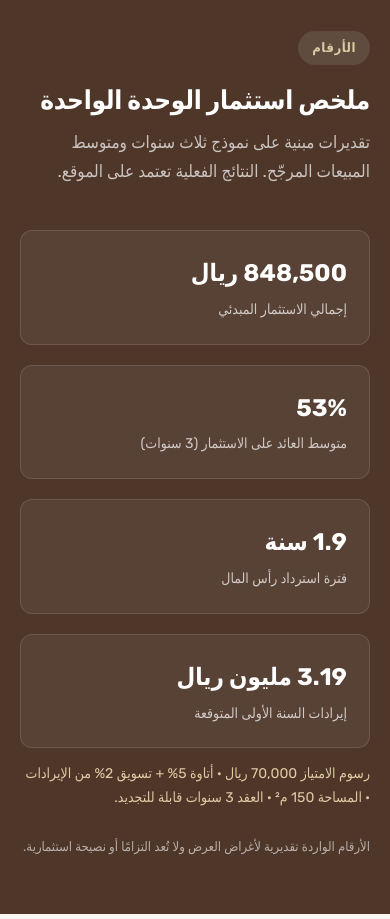
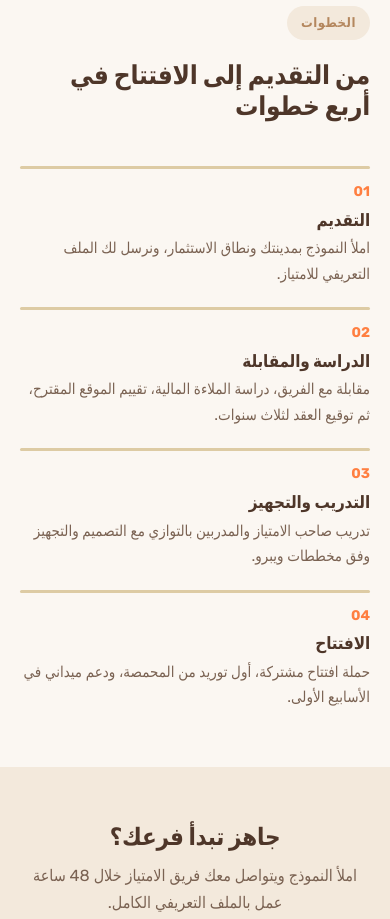
Before and after one commit to xFlex/webrew-franchise, a plain HTML site: page index.html in a window 390 px wide. Shown: the part 3700-4619 px from the top of the page. Drawn offline with Linux system fonts and the light colour scheme.

Commit message:
Remove investment figures from public page
- Delete the "الأرقام / ملخص استثمار الوحدة الواحدة" section (initial
  investment, ROI, payback, projected revenue, fee/royalty/marketing %).
- Drop the investment amount from the closing facts; drop the 2% marketing
  levy from the marketing card.
- Remove the now-dead #numbers nav link and .numbers/.stat CSS.

Financial detail now lives only in the info pack sent after a lead.

Co-Authored-By: Claude Sonnet 5 <noreply@anthropic.com>

```diff
--- a/index.html
+++ b/index.html
@@ -154,16 +154,6 @@ form.sent .form-success{display:block}
 .chip{font-size:13px;font-weight:600;background:var(--bg-tint);color:var(--dark-roast);padding:7px 14px;border-radius:var(--radius-pill)}
 @media(max-width:820px){.about .wrap{grid-template-columns:1fr;gap:28px}}
 
-/* numbers */
-.numbers{background:var(--bg-inverse);color:var(--text-inverse)}
-.numbers .section-head h2{color:#fff}
-.numbers .section-head p{color:rgba(255,255,255,.7)}
-.stat{background:rgba(255,255,255,.06);border:1px solid rgba(255,255,255,.12);border-radius:var(--radius);padding:22px}
-.stat .v{font-size:clamp(24px,3.4vw,32px);font-weight:700;color:#fff}
-.stat .k{font-size:14px;color:rgba(255,255,255,.72);margin-top:4px}
-.numbers .fineprint{margin-top:26px;font-size:13px;color:rgba(255,255,255,.6)}
-.numbers .terms-line{margin-top:14px;font-size:14px;color:var(--vanilla)}
-
 /* steps */
 .step{position:relative;padding-top:14px}
 .step .s{font-size:14px;font-weight:700;color:var(--orange)}
@@ -214,7 +204,6 @@ form.sent .form-success{display:block}
     <nav class="nav-links">
       <a href="#about">عن ويبرو</a>
       <a href="#why">لماذا الامتياز</a>
-      <a href="#numbers">الأرقام</a>
       <a href="#process">الخطوات</a>
     </nav>
     <a href="#apply" class="btn btn--primary">قدّم الآن</a>
@@ -337,7 +326,7 @@ form.sent .form-success{display:block}
         <div class="card reveal"><div class="num">03</div><h3>محمصة وسلسلة توريد جاهزة</h3>
           <p>وصول مباشر إلى محمصتنا و15 نوعًا من البن ببروفايلات ويبرو الحصرية، بجدول تحميص وتوريد منتظم.</p></div>
         <div class="card reveal"><div class="num">04</div><h3>دعم تسويقي</h3>
-          <p>حملات على قنوات ويبرو، مواد ترويجية رقمية ومطبوعة، وخطط افتتاح وفعاليات — بمخصص تسويق 2% من الإيرادات.</p></div>
+          <p>حملات على قنوات ويبرو، مواد ترويجية رقمية ومطبوعة، وخطط افتتاح وشراكات وفعاليات محلية.</p></div>
         <div class="card reveal"><div class="num">05</div><h3>نموذج عمل مجرّب</h3>
           <p>أدلة تشغيل SOP كاملة، مخططات الفرع والتصاميم المعمارية، تقييم الموقع، ونموذج مالي واضح لثلاث سنوات.</p></div>
         <div class="card reveal" style="background:var(--bg-tint);border-color:transparent">
@@ -346,25 +335,6 @@ form.sent .form-success{display:block}
           <a href="#apply" class="btn btn--ghost" style="margin-top:14px">تحدّث إلى فريق الامتياز</a>
         </div>
       </div>
-    </div>
-  </section>
-
-  <!-- NUMBERS -->
-  <section class="numbers" id="numbers">
-    <div class="wrap">
-      <div class="section-head reveal">
-        <span class="eyebrow" style="background:rgba(255,255,255,.1);color:var(--vanilla)">الأرقام</span>
-        <h2>ملخص استثمار الوحدة الواحدة</h2>
-        <p>تقديرات مبنية على نموذج ثلاث سنوات ومتوسط المبيعات المرجّح. النتائج الفعلية تعتمد على الموقع.</p>
-      </div>
-      <div class="grid cols-4">
-        <div class="stat reveal"><div class="v">848,500 ريال</div><div class="k">إجمالي الاستثمار المبدئي</div></div>
-        <div class="stat reveal"><div class="v">53%</div><div class="k">متوسط العائد على الاستثمار (3 سنوات)</div></div>
-        <div class="stat reveal"><div class="v">1.9 سنة</div><div class="k">فترة استرداد رأس المال</div></div>
-        <div class="stat reveal"><div class="v">3.19 مليون ريال</div><div class="k">إيرادات السنة الأولى المتوقعة</div></div>
-      </div>
-      <p class="terms-line reveal">رسوم الامتياز 70,000 ريال · أتاوة 5% + تسويق 2% من الإيرادات · المساحة 150 م² · العقد 3 سنوات قابلة للتجديد.</p>
-      <p class="fineprint reveal">الأرقام الواردة تقديرية لأغراض العرض ولا تُعد التزامًا أو نصيحة استثمارية.</p>
     </div>
   </section>
 
@@ -391,7 +361,6 @@ form.sent .form-success{display:block}
       <p>املأ النموذج ويتواصل معك فريق الامتياز خلال 48 ساعة عمل بالملف التعريفي الكامل.</p>
       <a href="#apply" class="btn btn--primary">قدّم طلب الامتياز</a>
       <div class="facts">
-        <span>الحد الأدنى للاستثمار: 848,500 ريال</span>
         <span>المساحة المطلوبة: 150 م² تقريبًا</span>
         <span>الشكل القانوني: شركة ذات مسؤولية محدودة</span>
       </div>
```
